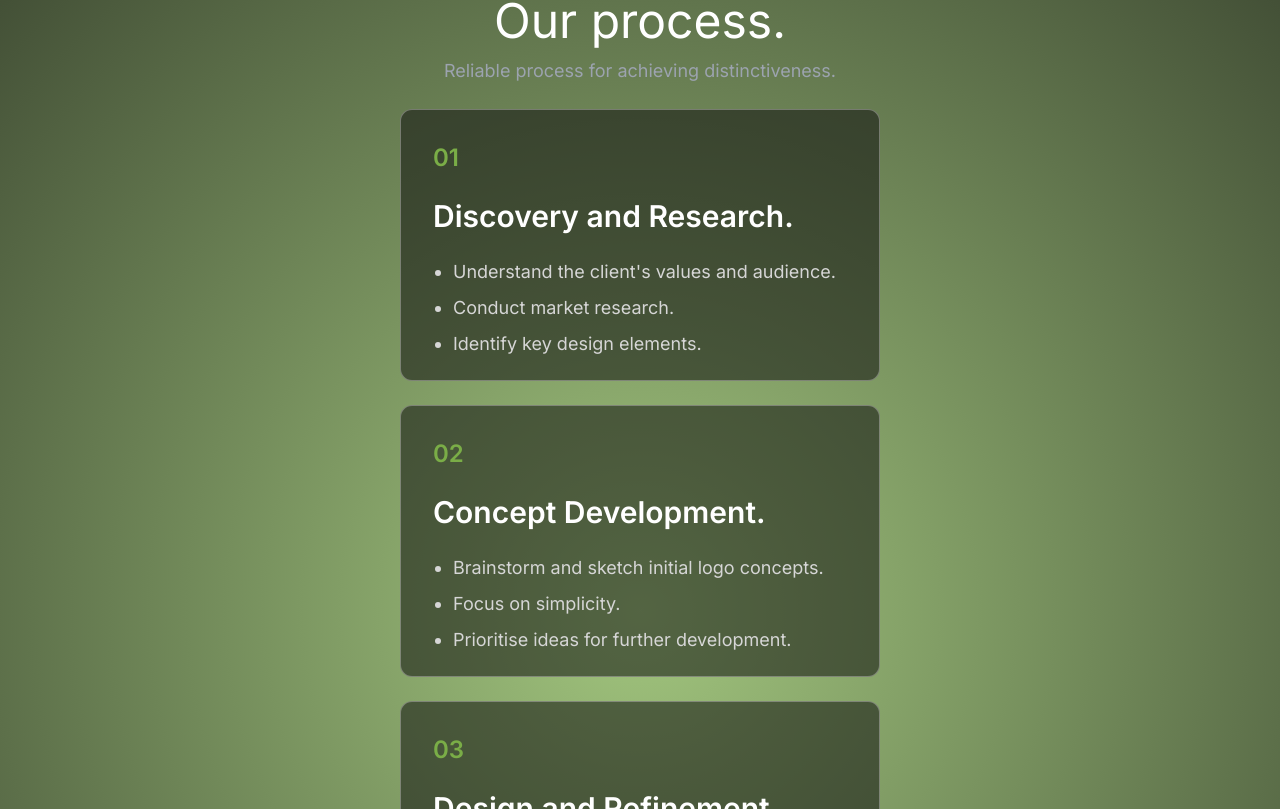
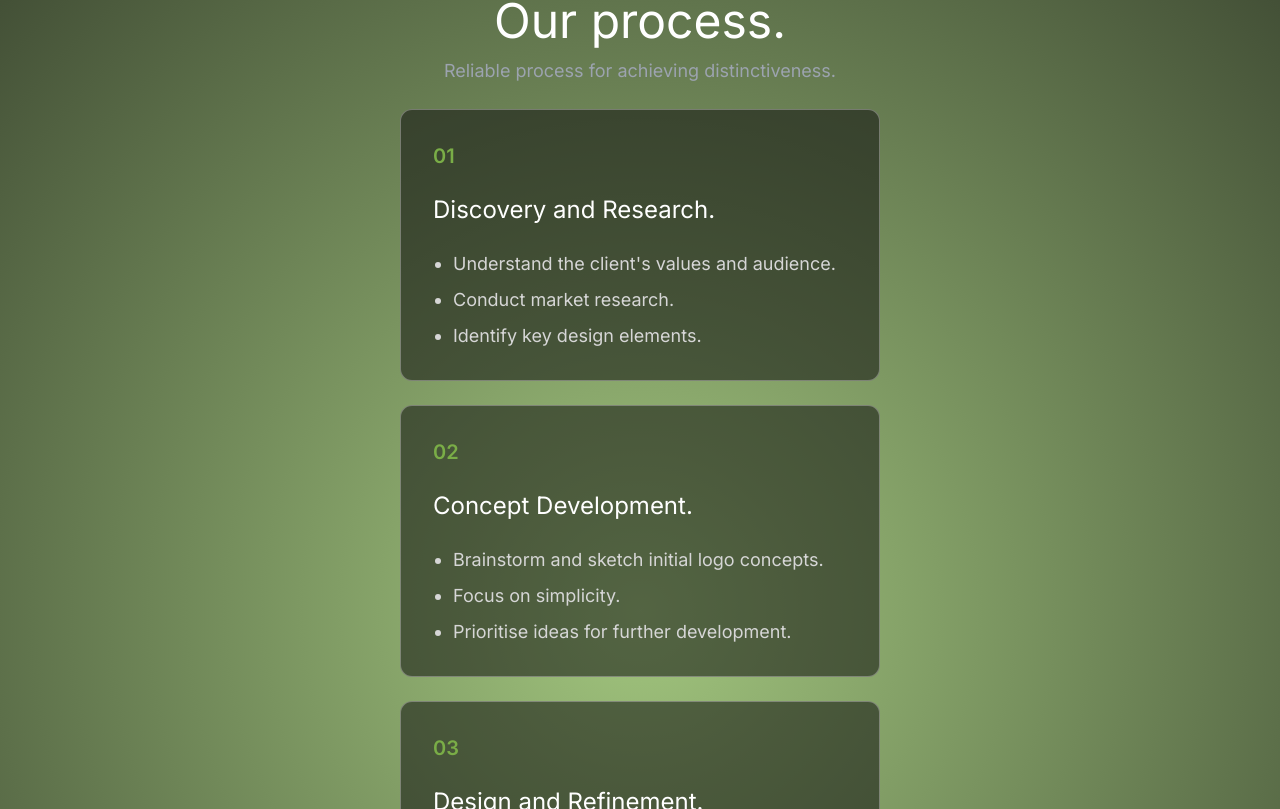
Before and after one commit to EbadullahSiddiqi/Kenjen, a React (Vite) app in the folder Kenjen/: page / in a window 1280 px wide. Shown: the part 1251-2060 px from the top of the page. Built offline with nearby package versions, Linux system fonts and the light colour scheme; a web font is replaced by a local one.

Commit message:
Some adjustments made in ProcessCards

```diff
--- a/Kenjen/src/Components/ProcessCards.jsx
+++ b/Kenjen/src/Components/ProcessCards.jsx
@@ -2,15 +2,15 @@ import React from "react";
 
 export default function ProcessCards({ number, title, item1, item2, item3 }) {
   return (
-    <div className="proces-card rounded-xl border w-full max-w-full sm:max-w-sm md:max-w-md lg:max-w-lg bg-black/50">
+    <div className="proces-card rounded-xl border w-full max-w-full sm:max-w-sm md:max-w-md lg:max-w-lg bg-black/30">
       <div className="flex flex-col p-4 sm:p-6 md:p-8 gap-3 sm:gap-4 md:gap-6">
         {/* Step Number */}
-        <p className="text-basegreen text-lg sm:text-xl md:text-2xl font-semibold">
+        <p className="text-basegreen text-lg sm:text-xl md:text-xl font-semibold">
           {number}
         </p>
 
         {/* Card Title */}
-        <p className="text-white text-xl sm:text-2xl md:text-3xl font-bold leading-tight">
+        <p className="text-white text-xl sm:text-2xl md:text-2xl leading-tight">
           {title}
         </p>
 
```
